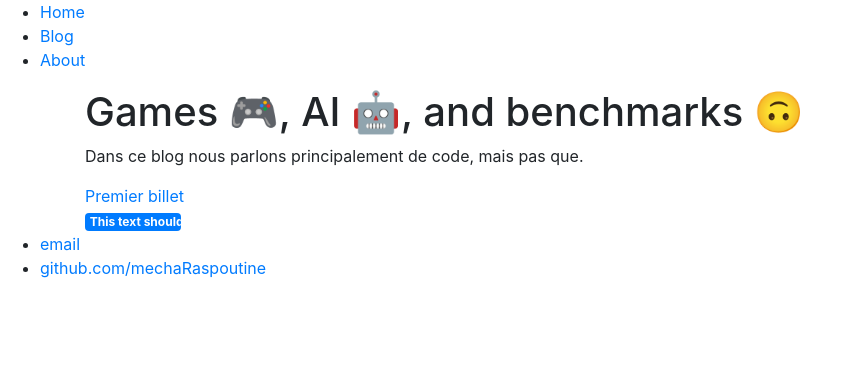
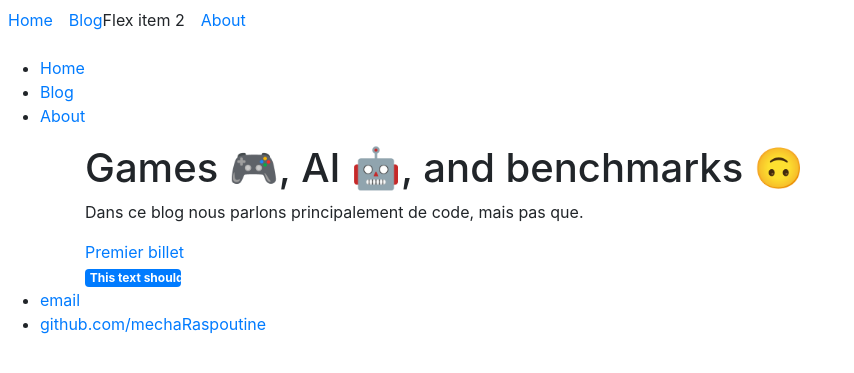
Before and after one commit to mechaRaspoutine/mechaRaspoutine.github.io, a Jekyll site: the page index.html, which Jekyll copies as it is, in a window 1280 px wide. Shown: the top 373 px of the page, without its empty margins (0-854 px from the left). Built offline with Jekyll 4.4.1, drawn with Linux system fonts in a browser that asks for light colours.

Commit message:
Update index.html

```diff
--- a/index.html
+++ b/index.html
@@ -8,6 +8,11 @@
   </head>
 
   <body>
+<div class="d-flex flex-row bd-highlight mb-3">
+  <div class="p-2 bd-highlight"><a href="/">Home</a></div>
+  <div class="p-2 bd-highlight"><a href="/blog/">Blog</a>Flex item 2</div>
+  <div class="p-2 bd-highlight"><a href="/about/">About</a></div>
+</div>
 
     <nav>
       <ul>
```
